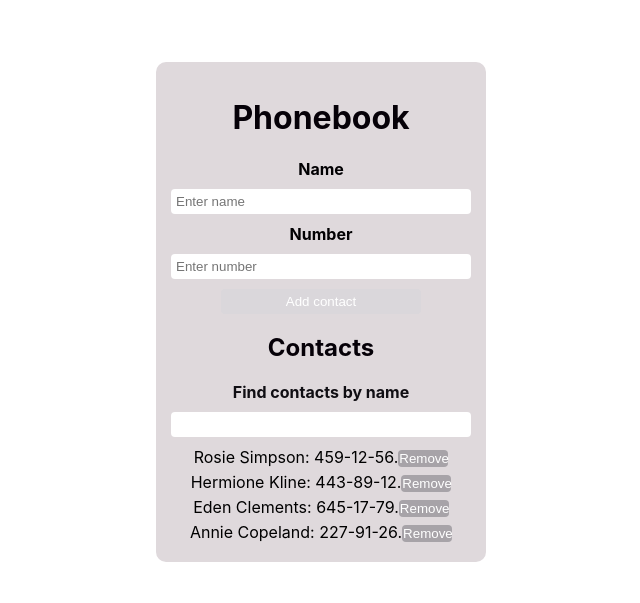
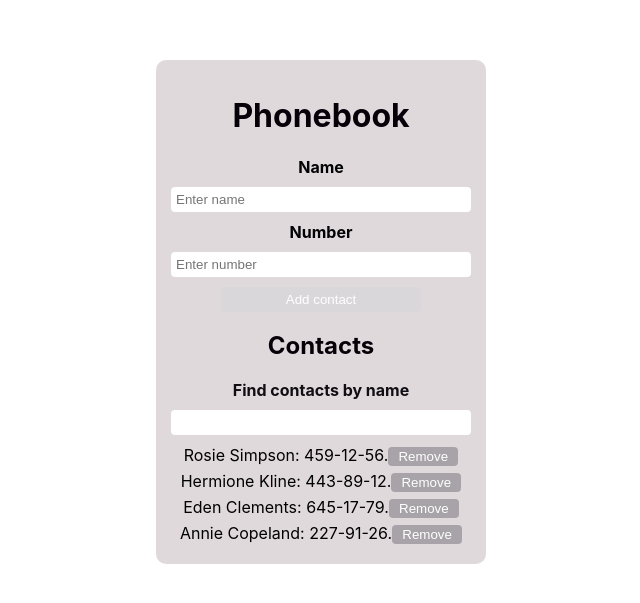
Before and after one commit to Reuelle/goit-react-hw-02-phonebook, a React (Create React App) app: page / in a window 1280 px wide. Shown: the part 103-706 px from the top of the page, without its empty margins (319-959 px from the left). Built offline with nearby package versions, Linux system fonts and the light colour scheme.

Commit message:
Update ContactList.module.css
button width adjust

```diff
--- a/src/components/ContactList/ContactList.module.css
+++ b/src/components/ContactList/ContactList.module.css
@@ -1,6 +1,6 @@
 .btn {
-    width: 50px;
-    padding: 1px;
+    width: 70px;
+    padding: 2px;
     background: rgb(167, 163, 168);
     color: white;
     border: transparent;
```
